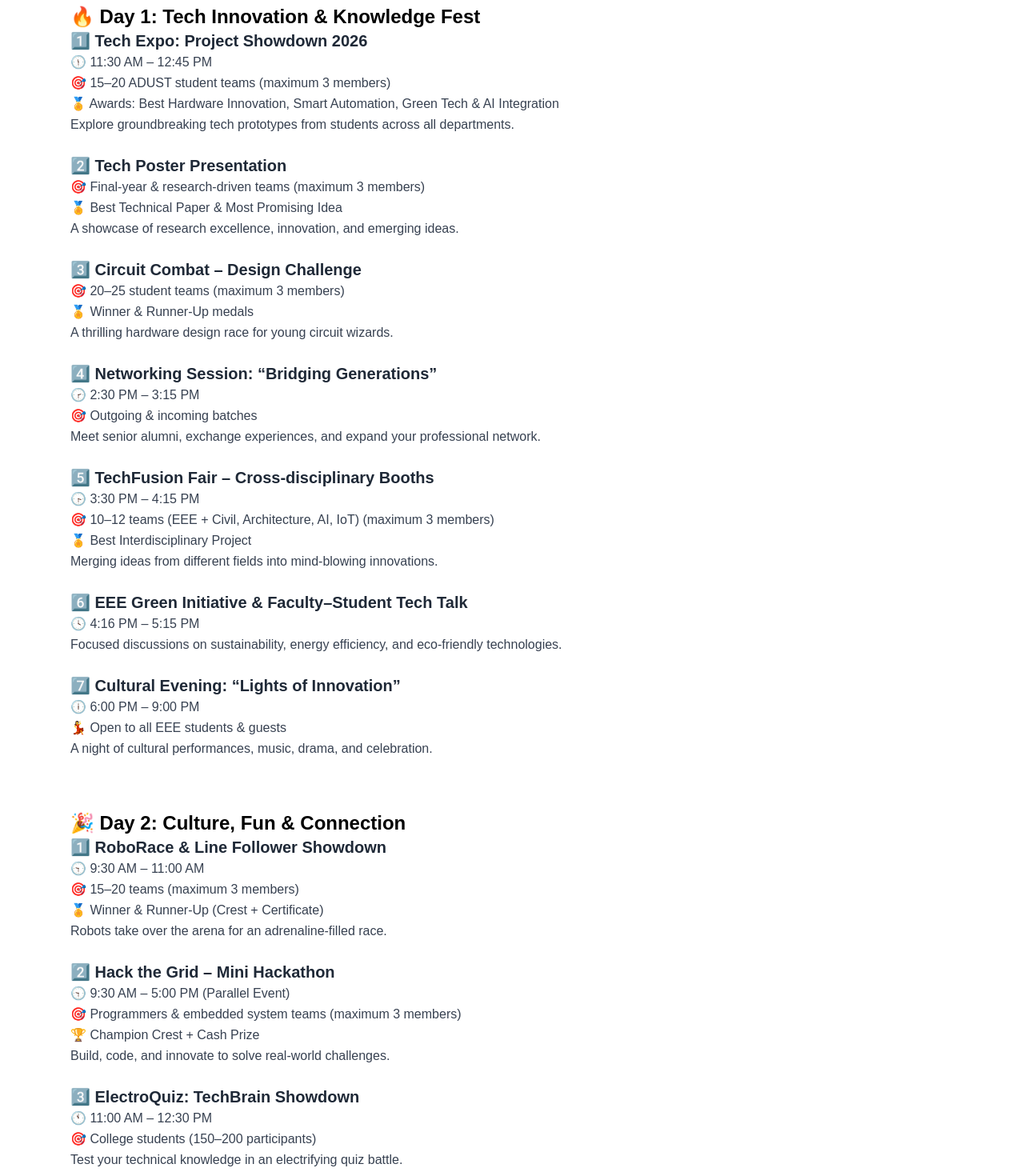
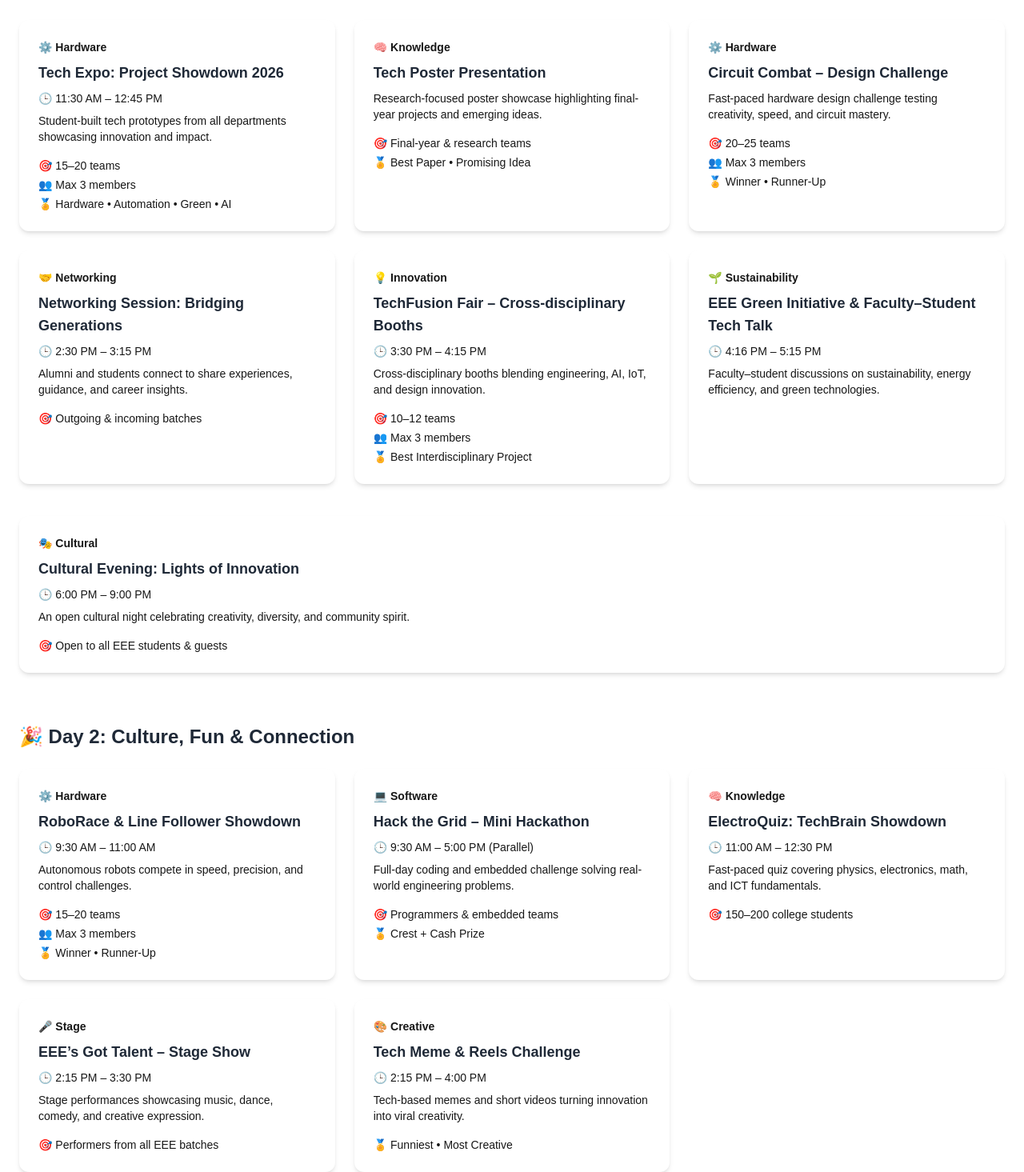
Before and after one commit to rae-mazid-adust/eee-technoverse-2026, a Next.js app: page /segments in a window 1280 px wide. Shown: the part 287-1752 px from the top of the page at 80% size. Built offline with nearby package versions, Linux system fonts and the light colour scheme.

Commit message:
Reorganize segments page with industry-standard card layout

```diff
--- a/app/segments/page.tsx
+++ b/app/segments/page.tsx
@@ -1,182 +1,56 @@
-export default function Segments() {
+import SegmentCard from "@/components/SegmentCard";
+import {
+  day1Segments,
+  culturalEvening,
+  day2Segments,
+} from "./segmentsData";
+
+export default function SegmentsPage() {
   return (
-    <main className="bg-white">
-      <section className="max-w-6xl mx-auto px-6 py-16">
-        {/* PAGE TITLE */}
-        <h1 className="text-2xl sm:text-3xl md:text-4xl font-bold text-gray-900 text-center">
+    <section className="max-w-7xl mx-auto px-6 py-12">
+      {/* Page Header */}
+      <h1 className="text-3xl md:text-4xl font-bold text-center mb-4">
         Event Segments
       </h1>
-
-        <div className="flex justify-center mt-2 mb-8">
-          <span className="h-1 w-20 bg-technorange rounded"></span>
-        </div>
-
-        <p className="text-center text-gray-800 mb-10">
+      <p className="text-center mb-12">
         Event details are as following (subject to revision by the organizers)
       </p>
 
-        {/* DAY 1 */}
+      {/* Day 1 */}
       <section className="mb-16">
-          <h2 className="text-2xl sm:text-xl md:text-2xl font-bold text-black">
+        <h2 className="text-2xl font-bold mb-6">
           🔥 Day 1: Tech Innovation & Knowledge Fest
         </h2>
 
-          <div className="space-y-6 text-gray-700 leading-relaxed">
-            <div>
-              <h3 className="text-xl font-semibold">
-                1️⃣ Tech Expo: Project Showdown 2026
-              </h3>
-              <p>🕦 11:30 AM – 12:45 PM</p>
-              <p>🎯 15–20 ADUST student teams (maximum 3 members)</p>
-              <p>
-                🏅 Awards: Best Hardware Innovation, Smart Automation, Green Tech &
-                AI Integration
-              </p>
-              <p>
-                Explore groundbreaking tech prototypes from students across all
-                departments.
-              </p>
+        <div className="grid gap-6 sm:grid-cols-2 lg:grid-cols-3">
+          {day1Segments.map((segment, index) => (
+            <SegmentCard key={index} {...segment} />
+          ))}
         </div>
 
-            <div>
-              <h3 className="text-xl font-semibold">
-                2️⃣ Tech Poster Presentation
-              </h3>
-              <p>🎯 Final-year & research-driven teams (maximum 3 members)</p>
-              <p>🏅 Best Technical Paper & Most Promising Idea</p>
-              <p>
-                A showcase of research excellence, innovation, and emerging ideas.
-              </p>
-            </div>
-
-            <div>
-              <h3 className="text-xl font-semibold">
-                3️⃣ Circuit Combat – Design Challenge
-              </h3>
-              <p>🎯 20–25 student teams (maximum 3 members)</p>
-              <p>🏅 Winner & Runner-Up medals</p>
-              <p>
-                A thrilling hardware design race for young circuit wizards.
-              </p>
-            </div>
-
-            <div>
-              <h3 className="text-xl font-semibold">
-                4️⃣ Networking Session: “Bridging Generations”
-              </h3>
-              <p>🕝 2:30 PM – 3:15 PM</p>
-              <p>🎯 Outgoing & incoming batches</p>
-              <p>
-                Meet senior alumni, exchange experiences, and expand your
-                professional network.
-              </p>
-            </div>
-
-            <div>
-              <h3 className="text-xl font-semibold">
-                5️⃣ TechFusion Fair – Cross-disciplinary Booths
-              </h3>
-              <p>🕞 3:30 PM – 4:15 PM</p>
-              <p>
-                🎯 10–12 teams (EEE + Civil, Architecture, AI, IoT) (maximum 3
-                members)
-              </p>
-              <p>🏅 Best Interdisciplinary Project</p>
-              <p>
-                Merging ideas from different fields into mind-blowing innovations.
-              </p>
-            </div>
-
-            <div>
-              <h3 className="text-xl font-semibold">
-                6️⃣ EEE Green Initiative & Faculty–Student Tech Talk
-              </h3>
-              <p>🕓 4:16 PM – 5:15 PM</p>
-              <p>
-                Focused discussions on sustainability, energy efficiency, and
-                eco-friendly technologies.
-              </p>
-            </div>
-
-            <div>
-              <h3 className="text-xl font-semibold">
-                7️⃣ Cultural Evening: “Lights of Innovation”
-              </h3>
-              <p>🕕 6:00 PM – 9:00 PM</p>
-              <p>💃 Open to all EEE students & guests</p>
-              <p>
-                A night of cultural performances, music, drama, and celebration.
-              </p>
-            </div>
+        {/* Cultural Evening */}
+        <div className="mt-10">
+          <SegmentCard {...culturalEvening} />
         </div>
       </section>
 
-        {/* DAY 2 */}
+      {/* Day 2 */}
       <section>
-          <h2 className="text-2xl sm:text-xl md:text-2xl font-bold text-black">
+        <h2 className="text-2xl font-bold mb-6">
           🎉 Day 2: Culture, Fun & Connection
         </h2>
 
-          <div className="space-y-6 text-gray-700 leading-relaxed">
-            <div>
-              <h3 className="text-xl font-semibold">
-                1️⃣ RoboRace & Line Follower Showdown
-              </h3>
-              <p>🕤 9:30 AM – 11:00 AM</p>
-              <p>🎯 15–20 teams (maximum 3 members)</p>
-              <p>🏅 Winner & Runner-Up (Crest + Certificate)</p>
-              <p>
-                Robots take over the arena for an adrenaline-filled race.
-              </p>
-            </div>
-
-            <div>
-              <h3 className="text-xl font-semibold">
-                2️⃣ Hack the Grid – Mini Hackathon
-              </h3>
-              <p>🕤 9:30 AM – 5:00 PM (Parallel Event)</p>
-              <p>🎯 Programmers & embedded system teams (maximum 3 members)</p>
-              <p>🏆 Champion Crest + Cash Prize</p>
-              <p>
-                Build, code, and innovate to solve real-world challenges.
-              </p>
-            </div>
-
-            <div>
-              <h3 className="text-xl font-semibold">
-                3️⃣ ElectroQuiz: TechBrain Showdown
-              </h3>
-              <p>🕚 11:00 AM – 12:30 PM</p>
-              <p>🎯 College students (150–200 participants)</p>
-              <p>
-                Test your technical knowledge in an electrifying quiz battle.
-              </p>
-            </div>
-
-            <div>
-              <h3 className="text-xl font-semibold">
-                4️⃣ EEE’s Got Talent – Stage Show
-              </h3>
-              <p>🕑 2:15 PM – 3:30 PM</p>
-              <p>🎯 Performers from all EEE batches</p>
-              <p>
-                Showcase your singing, dancing, comedy, and creative talents.
-              </p>
-            </div>
-
-            <div>
-              <h3 className="text-xl font-semibold">
-                5️⃣ Tech Meme & Reels Challenge
-              </h3>
-              <p>🕑 2:15 PM – 4:00 PM</p>
-              <p>🏅 Funniest & Most Creative Reel</p>
-              <p>
-                Tech × Humor × Creativity — turning innovation into viral moments.
-              </p>
-            </div>
+        <div className="grid gap-6 sm:grid-cols-2 lg:grid-cols-3">
+          {day2Segments.map((segment, index) => (
+            <SegmentCard key={index} {...segment} />
+          ))}
         </div>
       </section>
+
+      {/* Footer Hint */}
+      <p className="text-center mt-16 text-sm">
+        👉 Registration for all segments is available via the “Register” tab in the navigation.
+      </p>
     </section>
-    </main>
   );
 }
--- /dev/null
+++ b/app/segments/segmentsData.ts
@@ -0,0 +1,109 @@
+export const day1Segments = [
+  {
+    title: "Tech Expo: Project Showdown 2026",
+    time: "11:30 AM – 12:45 PM",
+    description:
+      "Student-built tech prototypes from all departments showcasing innovation and impact.",
+    participants: "15–20 teams",
+    teamSize: "Max 3 members",
+    awards: "Hardware • Automation • Green • AI",
+    category: "⚙️ Hardware",
+  },
+  {
+    title: "Tech Poster Presentation",
+    description:
+      "Research-focused poster showcase highlighting final-year projects and emerging ideas.",
+    participants: "Final-year & research teams",
+    awards: "Best Paper • Promising Idea",
+    category: "🧠 Knowledge",
+  },
+  {
+    title: "Circuit Combat – Design Challenge",
+    description:
+      "Fast-paced hardware design challenge testing creativity, speed, and circuit mastery.",
+    participants: "20–25 teams",
+    teamSize: "Max 3 members",
+    awards: "Winner • Runner-Up",
+    category: "⚙️ Hardware",
+  },
+  {
+    title: "Networking Session: Bridging Generations",
+    time: "2:30 PM – 3:15 PM",
+    description:
+      "Alumni and students connect to share experiences, guidance, and career insights.",
+    participants: "Outgoing & incoming batches",
+    category: "🤝 Networking",
+  },
+  {
+    title: "TechFusion Fair – Cross-disciplinary Booths",
+    time: "3:30 PM – 4:15 PM",
+    description:
+      "Cross-disciplinary booths blending engineering, AI, IoT, and design innovation.",
+    participants: "10–12 teams",
+    teamSize: "Max 3 members",
+    awards: "Best Interdisciplinary Project",
+    category: "💡 Innovation",
+  },
+  {
+    title: "EEE Green Initiative & Faculty–Student Tech Talk",
+    time: "4:16 PM – 5:15 PM",
+    description:
+      "Faculty–student discussions on sustainability, energy efficiency, and green technologies.",
+    category: "🌱 Sustainability",
+  },
+];
+
+export const culturalEvening = {
+  title: "Cultural Evening: Lights of Innovation",
+  time: "6:00 PM – 9:00 PM",
+  description:
+    "An open cultural night celebrating creativity, diversity, and community spirit.",
+  participants: "Open to all EEE students & guests",
+  category: "🎭 Cultural",
+};
+
+export const day2Segments = [
+  {
+    title: "RoboRace & Line Follower Showdown",
+    time: "9:30 AM – 11:00 AM",
+    description:
+      "Autonomous robots compete in speed, precision, and control challenges.",
+    participants: "15–20 teams",
+    teamSize: "Max 3 members",
+    awards: "Winner • Runner-Up",
+    category: "⚙️ Hardware",
+  },
+  {
+    title: "Hack the Grid – Mini Hackathon",
+    time: "9:30 AM – 5:00 PM (Parallel)",
+    description:
+      "Full-day coding and embedded challenge solving real-world engineering problems.",
+    participants: "Programmers & embedded teams",
+    awards: "Crest + Cash Prize",
+    category: "💻 Software",
+  },
+  {
+    title: "ElectroQuiz: TechBrain Showdown",
+    time: "11:00 AM – 12:30 PM",
+    description:
+      "Fast-paced quiz covering physics, electronics, math, and ICT fundamentals.",
+    participants: "150–200 college students",
+    category: "🧠 Knowledge",
+  },
+  {
+    title: "EEE’s Got Talent – Stage Show",
+    time: "2:15 PM – 3:30 PM",
+    description:
+      "Stage performances showcasing music, dance, comedy, and creative expression.",
+    participants: "Performers from all EEE batches",
+    category: "🎤 Stage",
+  },
+  {
+    title: "Tech Meme & Reels Challenge",
+    time: "2:15 PM – 4:00 PM",
+    description:
+      "Tech-based memes and short videos turning innovation into viral creativity.",
+    awards: "Funniest • Most Creative",
+    category: "🎨 Creative",
+  },
+];
--- /dev/null
+++ b/components/SegmentCard.tsx
@@ -0,0 +1,37 @@
+type SegmentCardProps = {
+  title: string;
+  time?: string;
+  description: string;
+  participants?: string;
+  teamSize?: string;
+  awards?: string;
+  category: string;
+};
+
+export default function SegmentCard({
+  title,
+  time,
+  description,
+  participants,
+  teamSize,
+  awards,
+  category,
+}: SegmentCardProps) {
+  return (
+    <div className="bg-white rounded-xl shadow-md p-6 hover:shadow-lg transition">
+      <div className="text-sm mb-2 font-semibold">{category}</div>
+
+      <h3 className="text-lg font-semibold mb-2">{title}</h3>
+
+      {time && <p className="text-sm mb-2">🕒 {time}</p>}
+
+      <p className="text-sm mb-4">{description}</p>
+
+      <div className="text-sm space-y-1">
+        {participants && <p>🎯 {participants}</p>}
+        {teamSize && <p>👥 {teamSize}</p>}
+        {awards && <p>🏅 {awards}</p>}
+      </div>
+    </div>
+  );
+}
--- a/package.json
+++ b/package.json
@@ -9,6 +9,7 @@
     "lint": "eslint"
   },
   "dependencies": {
+    "lucide-react": "^0.562.0",
     "next": "16.1.1",
     "react": "19.2.3",
     "react-dom": "19.2.3"
```
Also changed, not shown: 1 other file (tests, documents, lock files or other folders). Lines whose indentation alone changed are shown as unchanged.
